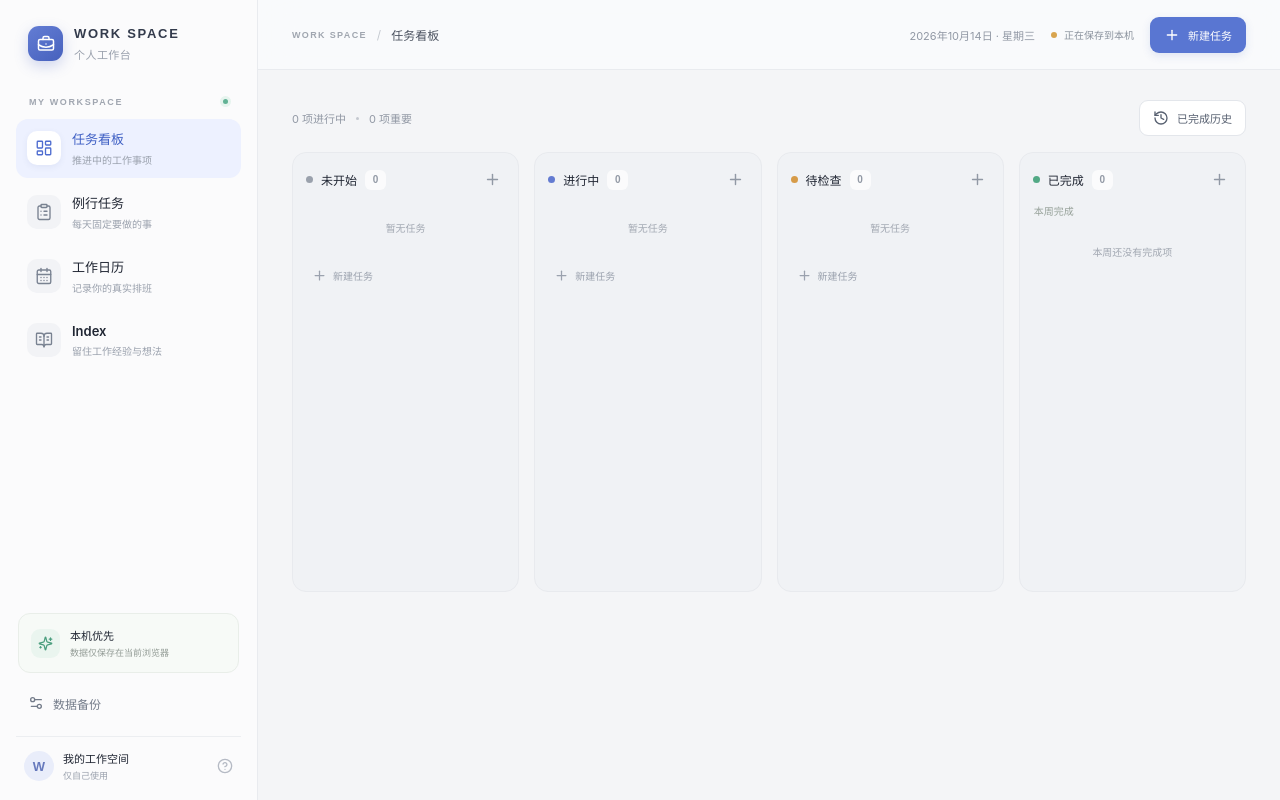
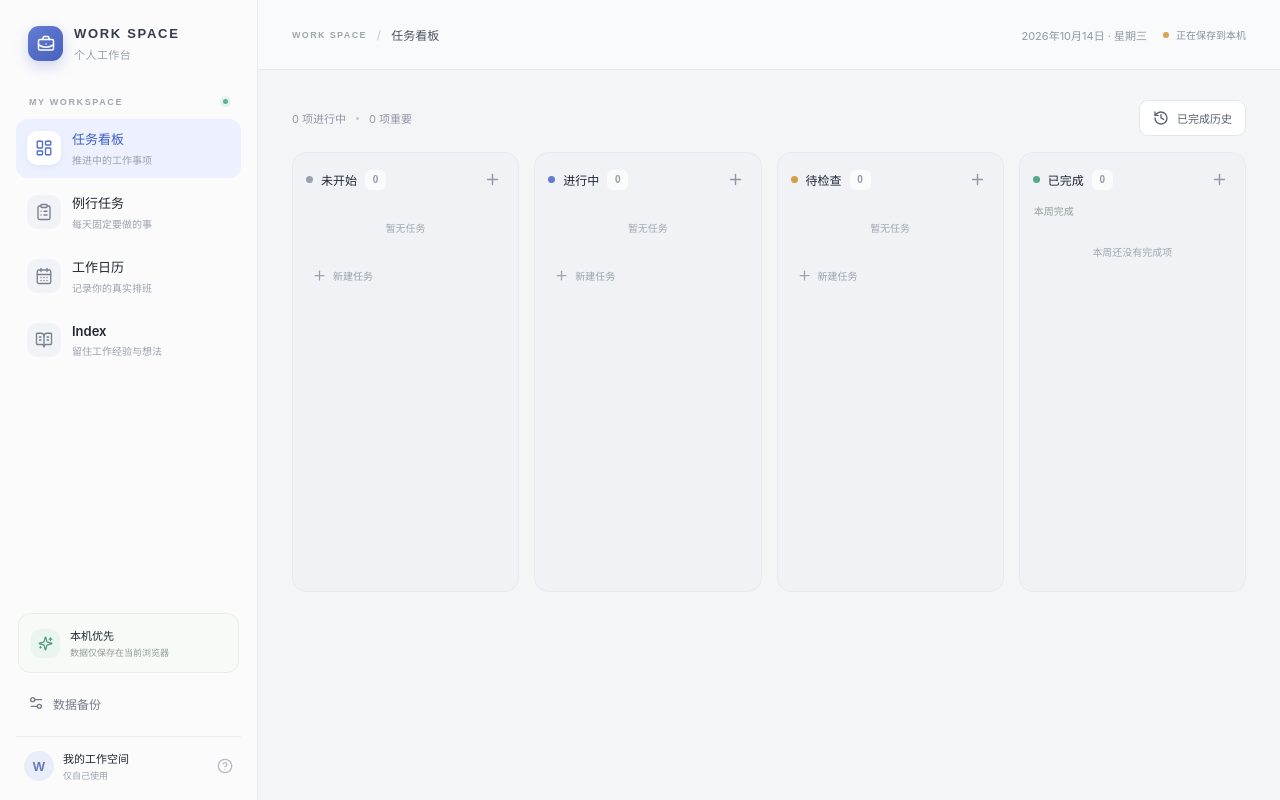
Before and after one commit to yez780055-cell/work-todo, a React (Vite) app: page / in a window 1280 px wide. Built offline with nearby package versions, Linux system fonts and the light colour scheme.

Commit message:
Consolidate task creation to status column header

```diff
--- a/src/App.tsx
+++ b/src/App.tsx
@@ -1,5 +1,5 @@
 import { useEffect, useMemo, useState } from 'react'
-import { BookOpenText, BriefcaseBusiness, CalendarDays, Check, CircleHelp, ClipboardList, Download, FileUp, LayoutDashboard, Plus, Settings2, Sparkles, X } from 'lucide-react'
+import { BookOpenText, BriefcaseBusiness, CalendarDays, Check, CircleHelp, ClipboardList, Download, FileUp, LayoutDashboard, Settings2, Sparkles, X } from 'lucide-react'
 import { CalendarPage } from './components/CalendarPage'
 import { Button, Modal, SaveIndicator } from './components/common'
 import { IndexPage } from './components/IndexPage'
@@ -169,7 +169,7 @@ export default function App() {
       </aside>
 
       <main className="main-area">
-        <header className="topbar"><div className="breadcrumb"><span>WORK SPACE</span><span className="breadcrumb-slash">/</span><strong>{navItem.label}</strong></div><div className="topbar-right"><span className="topbar-date">{headerDate}</span><SaveIndicator status={saveState.status} message={saveState.message} savedAt={saveState.savedAt} />{activePage === 'tasks' && <Button variant="primary" icon={<Plus size={16} />} onClick={() => openNewTask()}>新建任务</Button>}</div></header>
+        <header className="topbar"><div className="breadcrumb"><span>WORK SPACE</span><span className="breadcrumb-slash">/</span><strong>{navItem.label}</strong></div><div className="topbar-right"><span className="topbar-date">{headerDate}</span><SaveIndicator status={saveState.status} message={saveState.message} savedAt={saveState.savedAt} /></div></header>
         {saveState.status === 'error' && <div className="global-storage-error">本机保存异常：{saveState.message}<button onClick={() => setBackupOpen(true)}>打开备份</button></div>}
         <div className={`page-content page-${activePage}`}>
           {activePage === 'tasks' && <TaskBoard tasks={data.tasks} now={now} onOpenTask={(task) => { setActiveTaskId(task.id); setNewTaskStatus(task.status); setDrawerOpen(true) }} onCreateTask={openNewTask} onMoveTask={updateTaskStatus} onOpenHistory={() => setHistoryOpen(true)} />}
```
